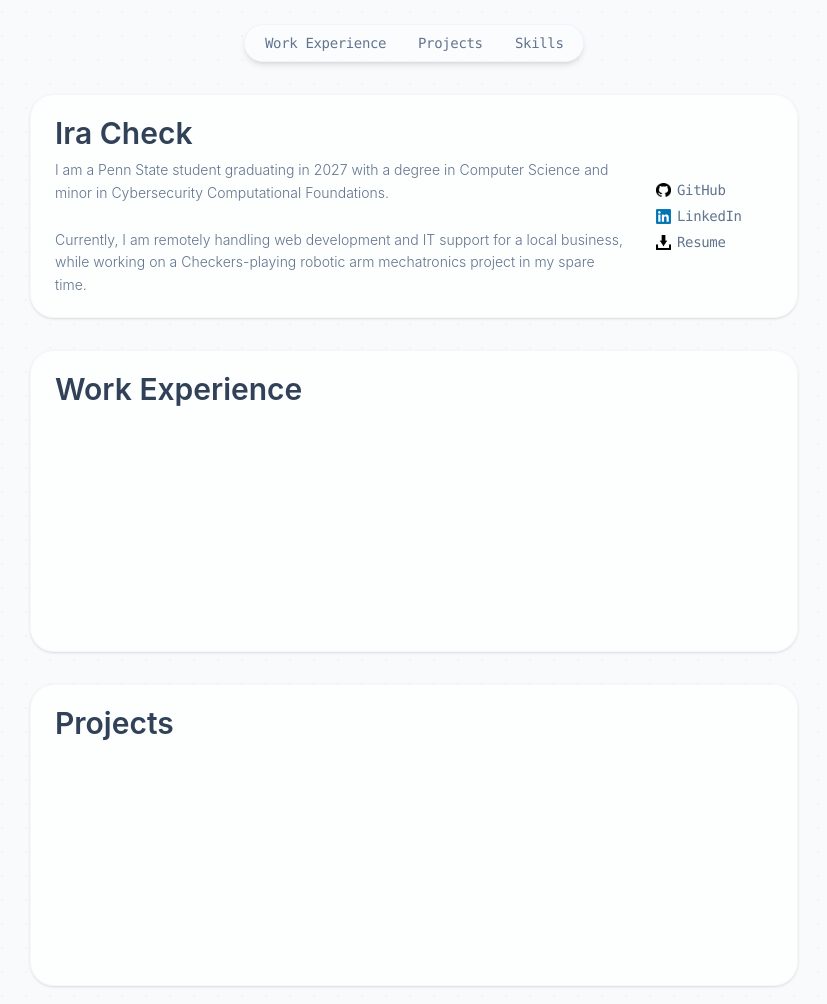
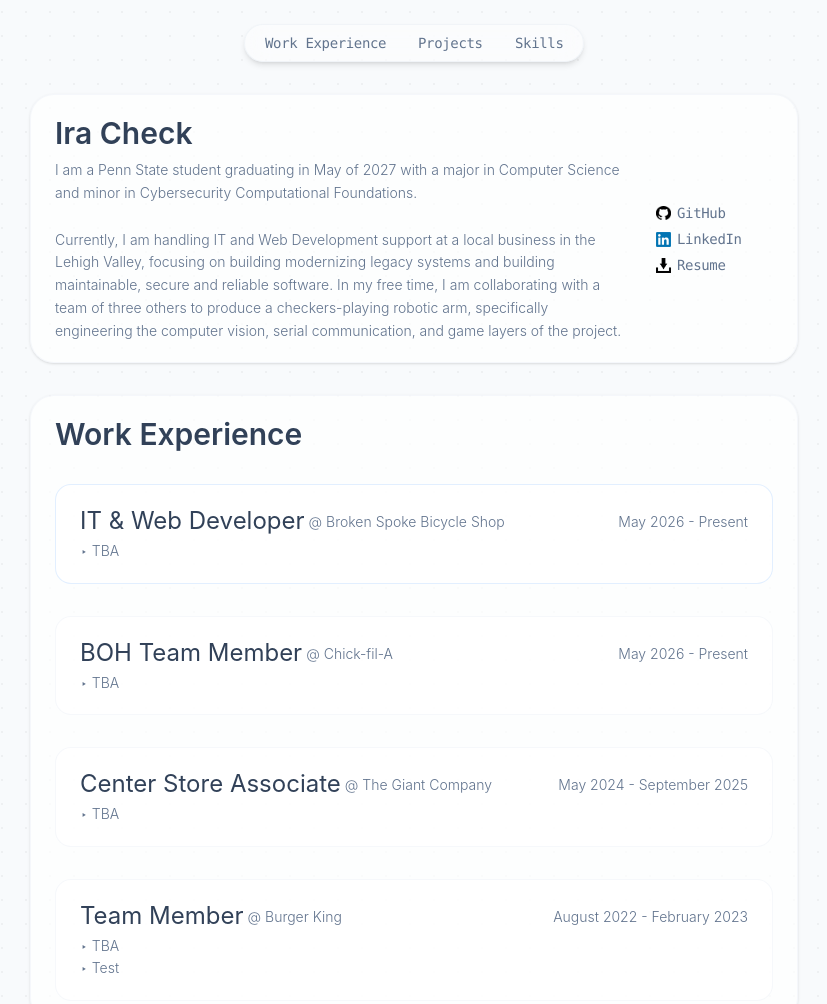
Before and after one commit to iracheck/iracheck.github.io, a website built with Vite: page index.html in a window 1280 px wide. Shown: the top 1004 px of the page, without its empty margins (226-1053 px from the left). Built offline with nearby package versions, Linux system fonts and the light colour scheme.

Commit message:
Created Work Experiences, including first javascript code, and added a favicon.

```diff
--- a/index.html
+++ b/index.html
@@ -3,10 +3,8 @@
   <head>
     <meta charset="UTF-8" />
     <meta name="viewport" content="width=device-width, initial-scale=1.0" />
-    <title>Ira Russell Check | Portfolio</title>
-
-    <!--JS-->
-    <script type="module" src="/src/main.js"></script>
+    <title>Ira Check's Portfolio</title>
+    <link rel="icon" type="image/svg+xml" href="src/assets/favicon.svg">
   </head>
   <body class="min-h-screen bg-slate-50 text-slate-900">
     <!--Navigation Bar-->
@@ -23,9 +21,10 @@
       <!--Hero Segment-->
       <div class="md:col-span-4">
         <h1 class="header-text mb-2">Ira Check</h1>
-        <p class="paragraph-text">I am a Penn State student graduating in 2027 with a degree in Computer Science and minor in Cybersecurity Computational Foundations.</p>
+        <p class="paragraph-text">I am a Penn State student graduating in May of 2027 with a major in Computer Science and minor in Cybersecurity Computational Foundations.</p>
         <br>
-        <p class="paragraph-text">Currently, I am remotely handling web development and IT support for a local business, while working on a Checkers-playing robotic arm mechatronics project in my spare time.</p>
+        <p class="paragraph-text">Currently, I am handling IT and Web Development support at a local business in the Lehigh Valley, focusing on building modernizing legacy systems and building maintainable, secure and reliable software.
+                                  In my free time, I am collaborating with a team of three others to produce a checkers-playing robotic arm, specifically engineering the computer vision, serial communication, and game layers of the project. </p>
       </div>
 
       <!--Links-->
@@ -53,7 +52,8 @@
     <!--Work Experience-->
     <div id="work-experience" class="section">
       <p class="header-text">Work Experience</p>
-      <div class="mt-56"></div>
+      <section id="work-experience-container" class="mt-4 space-y-8">
+      </section>
     </div>
 
     <!--Projects-->
@@ -69,5 +69,16 @@
     </div>
 
 
+
+
+
+    <!--------------------JS-------------------->
+    <script type="module" src="/src/main.js"></script>
+    <!--------------------JS-------------------->
+
+
+
+
+
   </body>
 </html>
--- /dev/null
+++ b/src/inject-work-experience.js
@@ -0,0 +1,56 @@
+const workExperienceData = [
+    {
+        company: "Broken Spoke Bicycle Shop",
+        role: "IT & Web Developer",
+        duration: "May 2026 - Present",
+        description: ["TBA"],
+        highlight: true
+    },
+    {
+        company: "Chick-fil-A",
+        role: "BOH Team Member",
+        duration: "May 2026 - Present",
+        description: ["TBA"],
+        highlight: false
+    },
+    {
+        company: "The Giant Company",
+        role: "Center Store Associate",
+        duration: "May 2024 - September 2025",
+        description: ["TBA"],
+        highlight: false
+    },
+    {
+        company: "Burger King",
+        role: "Team Member",
+        duration: "August 2022 - February 2023",
+        description: ["TBA", "Test"],
+        highlight: false
+    }
+]
+
+export function renderExperience(containerID) {
+    const container = document.getElementById(containerID);
+
+
+    workExperienceData.forEach(job => {
+        let descriptionText = ``
+        job.description.forEach(bullet => {
+            descriptionText += `<p class="paragraph-text">‣ ${bullet}</p>`
+        })
+
+        let highlight = "highlighted-job-card"
+        if (!job.highlight) {
+            highlight = "job-card"
+        }
+
+        container.innerHTML += `        <div class="${highlight}">
+          <div class="flex">
+            <h1 class="subheader-text">${job.role}</h1>
+            <p class="paragraph-text my-1.5 mx-1">@ ${job.company}</p>
+            <p class="paragraph-text my-1.5 ml-auto">${job.duration}</p>
+          </div>
+          <p class="paragraph-text">${descriptionText}</p>
+        </div>`
+    });
+}
--- a/src/main.js
+++ b/src/main.js
@@ -1 +1,5 @@
 import './style.css'
+import { renderExperience } from './inject-work-experience'
+
+
+renderExperience("work-experience-container")
--- a/src/style.css
+++ b/src/style.css
@@ -1,12 +1,33 @@
 @import "tailwindcss";
 
 body {
-  background-image: radial-gradient(rgba(0,0,0,0.03) 1px, transparent 1px);
+  background-image: radial-gradient(rgba(0,0,0,0.04) 1px, transparent 1px);
   background-size: 24px 24px;
 }
 
 html {
   scroll-behavior: smooth;
+}
+
+.job-card {
+    @apply max-w-3xl mx-auto mt-8 px-6 py-5 rounded-2xl
+    border border-slate-200/30 bg-white/70;
+}
+
+.highlighted-job-card {
+    @apply max-w-3xl mx-auto mt-8 px-6 py-5 rounded-2xl
+    border border-blue-200/45 bg-white/80;
+}
+
+.section {
+    @apply max-w-3xl mx-auto mt-8 px-6 py-5 rounded-3xl
+    border border-slate-200/30 bg-white/70 shadow-sm;
+}
+
+.navbar {
+    @apply flex w-fit mx-auto justify-center gap-8
+    my-6 px-5 py-2 rounded-full bg-white/40
+    border border-slate-200/40 backdrop-blur-md shadow-md;
 }
 
 .navbutton {
@@ -36,14 +57,3 @@ html {
     @apply text-slate-300 font-mono leading-relaxed;
     font-size:small
 }
-
-.navbar {
-    @apply flex w-fit mx-auto justify-center gap-8
-    my-6 px-5 py-2 rounded-full bg-white/40
-    border border-slate-200/40 backdrop-blur-md shadow-md;
-}
-
-.section {
-    @apply max-w-3xl mx-auto mt-8 px-6 py-5 rounded-3xl
-    border border-slate-200/30 bg-white/70 shadow-sm;
-}
```
Also changed, not shown: src/assets/favicon.svg (added).
